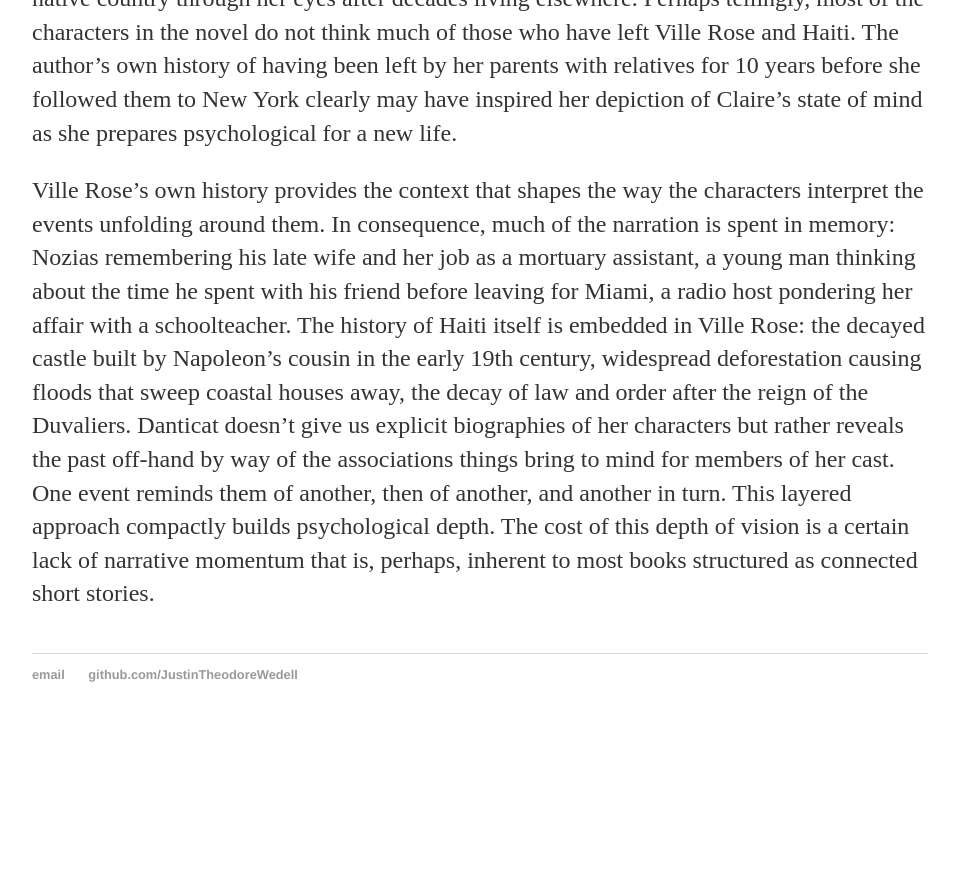
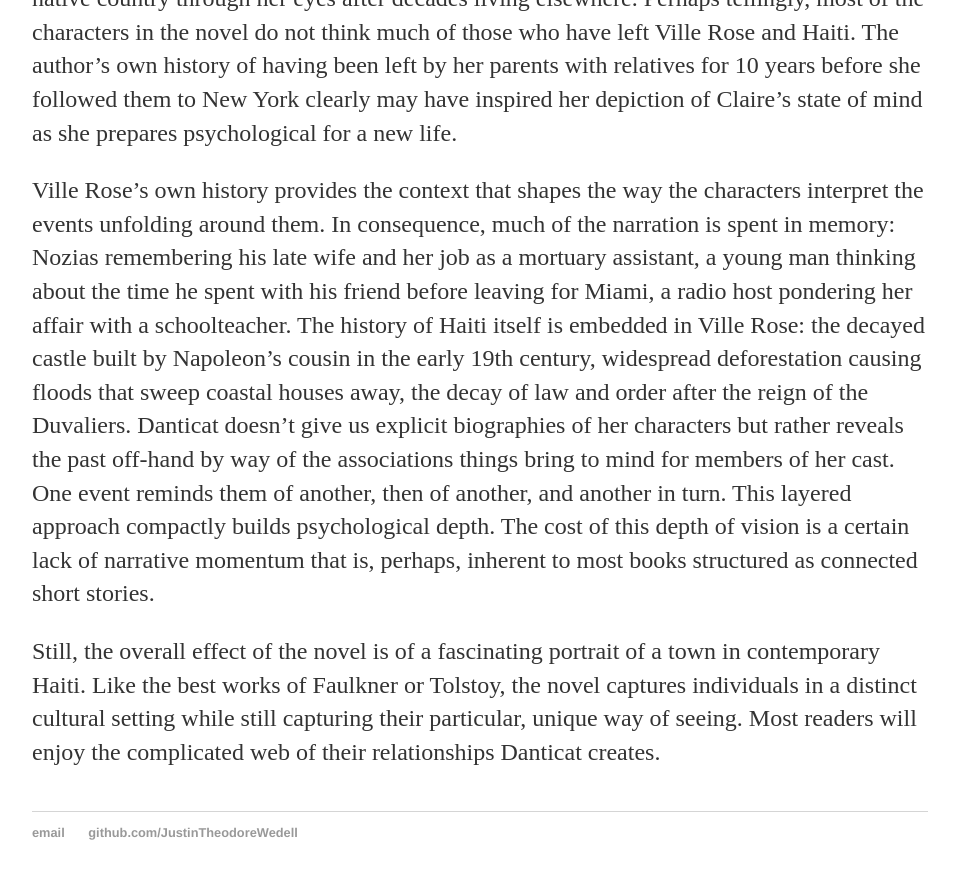
Before and after one commit to JustinTheodoreWedell/JustinTheodoreWedell.github.io, a Jekyll site: the page built from _posts/2020-05-31-book-review:-claire-of-the-sea-light.md, in a window 1280 px wide and 900 px high, scrolled down 1660 px. Shown: the top 879 px of the window, without its empty margins (160-1115 px from the left). Built offline with Jekyll 4.4.1, drawn with Linux system fonts in a browser that asks for light colours; before the commit the page ends 2402 px from its top, so only the background shows below that.

Commit message:
Add missing paragraph to book review

```diff
--- a/_posts/2020-05-31-book-review:-claire-of-the-sea-light.md
+++ b/_posts/2020-05-31-book-review:-claire-of-the-sea-light.md
@@ -15,3 +15,5 @@ The same events, such as Claire’s climactic conversation with Madame Gaëlle a
 The existence of the novel itself is an homage to seeing things from a different light: Danticat emigrated from Haiti to the United States as a teenager, and the book captures her native country through her eyes after decades living elsewhere. Perhaps tellingly, most of the characters in the novel do not think much of those who have left Ville Rose and Haiti. The author’s own history of having been left by her parents with relatives for 10 years before she followed them to New York clearly may have inspired her depiction of Claire’s state of mind as she prepares psychological for a new life.
 
 Ville Rose’s own history provides the context that shapes the way the characters interpret the events unfolding around them. In consequence, much of the narration is spent in memory: Nozias remembering his late wife and her job as a mortuary assistant, a young man thinking about the time he spent with his friend before leaving for Miami, a radio host pondering her affair with a schoolteacher. The history of Haiti itself is embedded in Ville Rose: the decayed castle built by Napoleon's cousin in the early 19th century, widespread deforestation causing floods that sweep coastal houses away, the decay of law and order after the reign of the Duvaliers. Danticat doesn’t give us explicit biographies of her characters but rather reveals the past off-hand by way of the associations things bring to mind for members of her cast. One event reminds them of another, then of another, and another in turn. This layered approach compactly builds psychological depth. The cost of this depth of vision is a certain lack of narrative momentum that is, perhaps, inherent to most books structured as connected short stories.
+
+Still, the overall effect of the novel is of a fascinating portrait of a town in contemporary Haiti. Like the best works of Faulkner or Tolstoy, the novel captures individuals in a distinct cultural setting while still capturing their particular, unique way of seeing. Most readers will enjoy the complicated web of their relationships Danticat creates.
```
